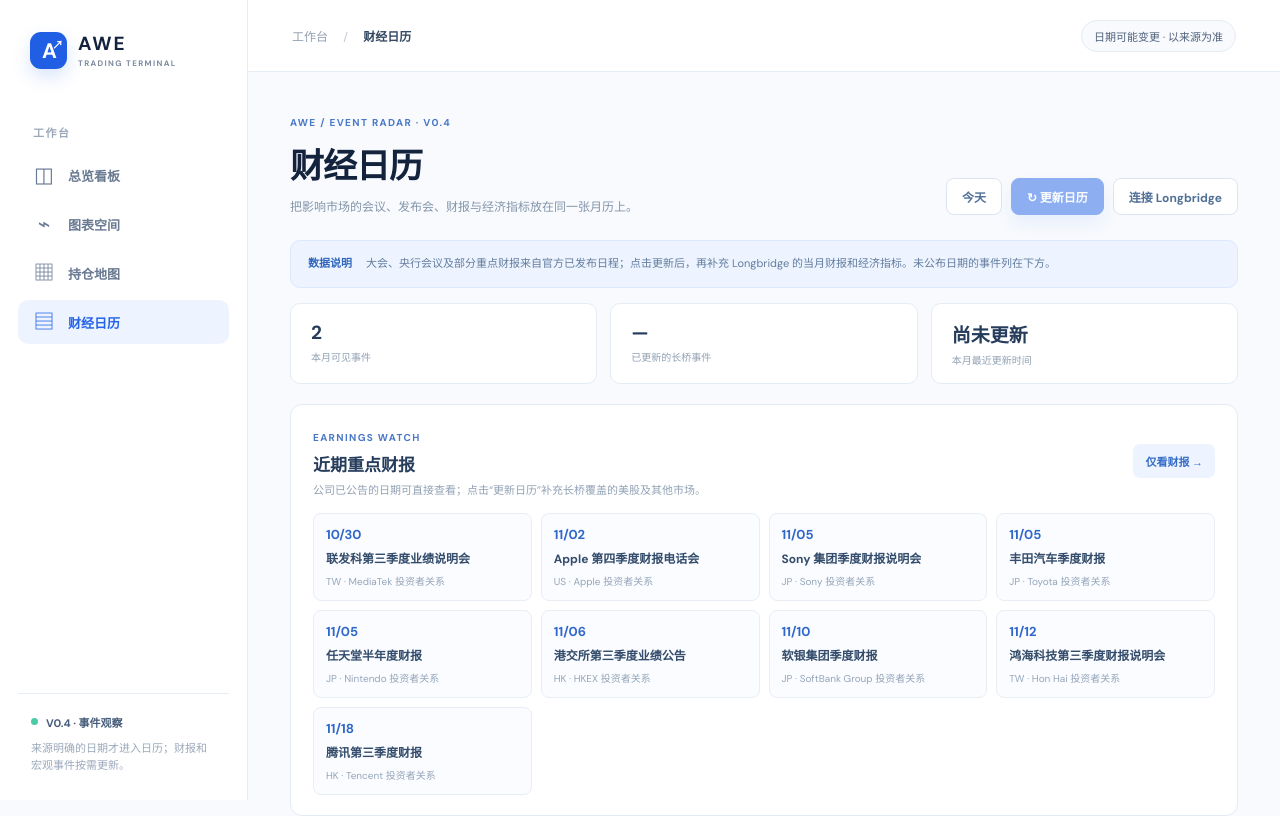
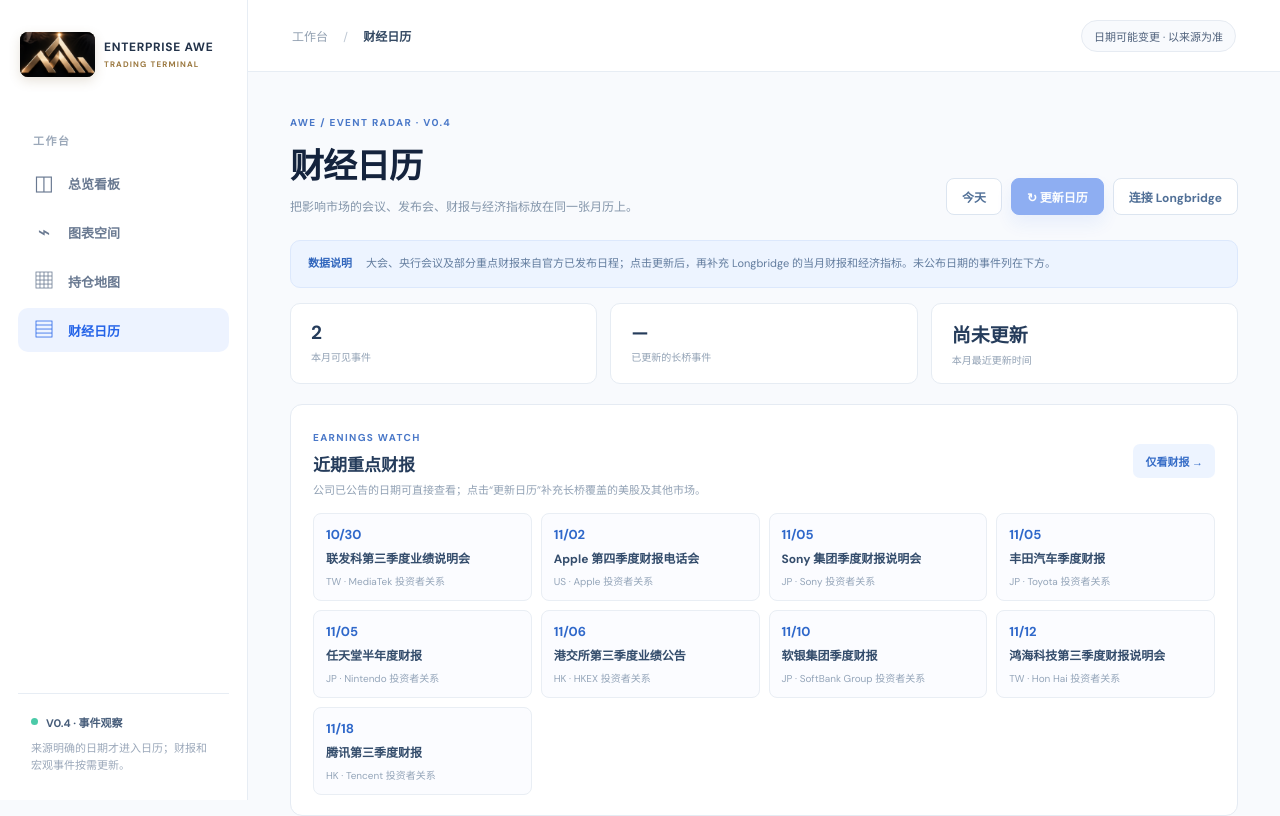
Before and after one commit to u17kill/Enterprise-AWE-Trading-terminal, a Next.js app: page /calendar in a window 1280 px wide. Shown: the top 816 px of the page. Built offline with nearby package versions, Linux system fonts and the light colour scheme.

Commit message:
Apply Enterprise AWE brand across terminal

```diff
--- /dev/null
+++ b/src/app/brand.css
@@ -0,0 +1,8 @@
+.brand{gap:9px;padding-left:2px;padding-right:2px;min-width:0}
+.brand-emblem{position:relative;display:block;flex:0 0 75px;width:75px;height:45px;overflow:hidden;border-radius:8px;background:#100f10;box-shadow:0 4px 12px #82653b30,inset 0 0 0 1px #d6b17155}
+.brand-emblem img{position:absolute;display:block;width:120px;height:auto;max-width:none;left:-23px;top:-5px}
+.brand-wordmark{display:flex;flex-direction:column;justify-content:center;min-width:0}
+.brand-wordmark strong{color:#23334a;font-size:12px;font-weight:800;letter-spacing:.7px;line-height:1.2;text-transform:uppercase;white-space:nowrap}
+.brand-wordmark small{color:#9b783f;font-size:8px;font-weight:700;letter-spacing:1.15px;line-height:1.25;margin-top:5px;text-transform:uppercase;white-space:nowrap}
+@media(min-width:721px) and (max-width:1200px){.sidebar .brand{gap:7px}.sidebar .brand-emblem{flex-basis:58px;width:58px;height:36px}.sidebar .brand-emblem img{width:94px;left:-18px;top:-4px}.sidebar .brand-wordmark strong{font-size:10px;letter-spacing:.35px}.sidebar .brand-wordmark small{font-size:7px;letter-spacing:.65px}}
+@media(max-width:600px){.workspace-topbar .brand-wordmark{display:none}.workspace-topbar .brand-emblem{flex-basis:67px;width:67px;height:40px}.workspace-topbar .brand-emblem img{width:108px;left:-21px;top:-4px}}
--- a/src/app/layout.tsx
+++ b/src/app/layout.tsx
@@ -2,9 +2,10 @@
 import "./globals.css";
 import "./chart-workspace.css";
 import "./financial-calendar.css";
+import "./brand.css";
 
 export const metadata: Metadata = {
-  title: "AWE Trading Terminal",
+  title: "Enterprise AWE Trading Terminal",
   description: "A clean market overview and chart workspace for your watchlist.",
 };
 
--- /dev/null
+++ b/src/components/brand.tsx
@@ -0,0 +1,9 @@
+import Image from "next/image";
+import Link from "next/link";
+
+export function Brand() {
+  return <Link className="brand" href="/" aria-label="Enterprise AWE Trading Terminal，返回总览看板">
+    <span className="brand-emblem"><Image src="/enterprise-awe-logo.png" alt="" width={317} height={206} priority /></span>
+    <span className="brand-wordmark"><strong>Enterprise AWE</strong><small>Trading Terminal</small></span>
+  </Link>;
+}
--- a/src/components/chart-workspace.tsx
+++ b/src/components/chart-workspace.tsx
@@ -9,6 +9,7 @@
 import { atr, bollinger, macd, rsi } from "../lib/indicators";
 import { IndicatorPane } from "./indicator-pane";
 import { MarketRefreshControl } from "./market-refresh-control";
+import { Brand } from "./brand";
 import { useLongbridgeMarket } from "../lib/use-longbridge-market";
 
 type Point = { index: number; price: number };
@@ -185,7 +186,7 @@
     : null;
 
   return <div className="workspace-shell">
-    <header className="workspace-topbar"><Link className="brand" href="/"><span className="brand-mark">A<span>↗</span></span><span><strong>AWE</strong><small>TRADING TERMINAL</small></span></Link><MarketRefreshControl connected={market.connected} checking={market.checking} refreshing={market.refreshing} returnPath={`/chart/${symbol.id}`} onRefresh={() => market.refresh([symbol.id], symbol.id)} /><div className="workspace-links"><Link className="workspace-back" href="/calendar">财经日历</Link><Link className="workspace-back" href="/">← 返回总览看板</Link></div></header>
+    <header className="workspace-topbar"><Brand /><MarketRefreshControl connected={market.connected} checking={market.checking} refreshing={market.refreshing} returnPath={`/chart/${symbol.id}`} onRefresh={() => market.refresh([symbol.id], symbol.id)} /><div className="workspace-links"><Link className="workspace-back" href="/calendar">财经日历</Link><Link className="workspace-back" href="/">← 返回总览看板</Link></div></header>
     <main className="workspace-main chart-workspace-main">
        <div className="workspace-intro"><div><span className="section-eyebrow">CHART WORKSPACE / {symbol.id}</span><h1>{symbol.name} <span className="asset-symbol">{symbol.id}</span></h1><p>{symbol.englishName} · {symbol.category}</p></div><span className="workspace-demo">ⓘ {liveCandles ? symbol.id === "US10Y" ? "美国财政部日度数据" : symbol.id === "BTCUSD" ? "Coinbase BTC/USD" : "Longbridge 按需更新" : showSample ? "演示数据 · 非实时行情" : "等待真实数据"}</span></div>
       {market.error && <p className="market-feedback error" role="alert">{market.error}</p>}
--- a/src/components/dashboard.tsx
+++ b/src/components/dashboard.tsx
@@ -11,6 +11,7 @@
 import { CUSTOM_SYMBOLS_KEY, loadCustomSymbols, saveCustomSymbol } from "../lib/custom-symbols";
 import { toLongbridgeSymbol } from "../lib/longbridge-data";
 import { FiveLightsPanel } from "./five-lights-panel";
+import { Brand } from "./brand";
 
 const SOURCE_NOTES: Record<string, string> = {
   XAUUSD: "黄金现货参考价暂不可用", US10Y: "美国财政部日度收益率暂不可用",
@@ -128,7 +129,7 @@
   return (
     <div className="app-shell">
       <aside className="sidebar">
-        <Link className="brand" href="/"><span className="brand-mark">A<span>↗</span></span><span><strong>AWE</strong><small>TRADING TERMINAL</small></span></Link>
+        <Brand />
         <div className="sidebar-label">工作台</div>
         <nav aria-label="主导航"><Link className="nav-item active" href="/"><span className="nav-glyph">◫</span>总览看板</Link><Link className="nav-item" href={`/chart/${watchlist.macro[0] ?? watchlist.stocks[0] ?? "SPX"}`}><span className="nav-glyph">⌁</span>图表空间</Link><Link className="nav-item" href="/portfolio"><span className="nav-glyph">▦</span>持仓地图</Link><Link className="nav-item" href="/calendar"><span className="nav-glyph">▤</span>财经日历</Link></nav>
         <div className="sidebar-bottom"><div className="sidebar-note"><span className="note-dot" />V1.3 · 按需更新</div><p>自选资产和五灯判断保存在此浏览器中。</p></div>
@@ -150,7 +151,7 @@
 
           <AssetSection title="宏观资产" eyebrow="01 / MACRO MARKETS" description="跟踪影响市场方向的关键资产" ids={watchlist.macro} group="macro" customSymbols={customSymbols} onRemove={(id) => updateWatchlist(removeSymbol(watchlist, id))} onAdd={openSearch} quotes={market.result?.quotes ?? {}} trends={market.result?.trendsBySymbol ?? {}} refreshed={Boolean(market.result)} />
           <AssetSection title="个股观察" eyebrow="02 / EQUITIES" description="将值得持续研究的公司放在眼前" ids={watchlist.stocks} group="stocks" customSymbols={customSymbols} onRemove={(id) => updateWatchlist(removeSymbol(watchlist, id))} onAdd={openSearch} quotes={market.result?.quotes ?? {}} trends={market.result?.trendsBySymbol ?? {}} refreshed={Boolean(market.result)} />
-          <footer className="page-footer">AWE Trading Terminal <span>·</span> V1.3 Preview</footer>
+          <footer className="page-footer">Enterprise AWE Trading Terminal <span>·</span> V1.3 Preview</footer>
         </div>
       </main>
 
--- a/src/components/financial-calendar.tsx
+++ b/src/components/financial-calendar.tsx
@@ -3,6 +3,7 @@
 import Link from "next/link";
 import { useEffect, useMemo, useState, useSyncExternalStore } from "react";
 import { CURATED_EVENTS, DATE_PENDING, eventsOnDate, mergeCalendarEvents, monthCells, type CalendarCategory, type CalendarEvent } from "../lib/financial-calendar";
+import { Brand } from "./brand";
 
 const LABELS: Record<CalendarCategory, string> = { industry: "产业展会", summit: "国际峰会", company: "科技发布", earnings: "重点财报", "central-bank": "央行会议", macro: "经济指标" };
 const CATEGORIES = Object.keys(LABELS) as CalendarCategory[];
@@ -58,7 +59,7 @@
 
   return <div className="app-shell calendar-shell">
     <aside className="sidebar">
-      <Link className="brand" href="/"><span className="brand-mark">A<span>↗</span></span><span><strong>AWE</strong><small>TRADING TERMINAL</small></span></Link>
+      <Brand />
       <div className="sidebar-label">工作台</div>
       <nav aria-label="主导航"><Link className="nav-item" href="/"><span className="nav-glyph">◫</span>总览看板</Link><Link className="nav-item" href="/chart/SPX"><span className="nav-glyph">⌁</span>图表空间</Link><Link className="nav-item" href="/portfolio"><span className="nav-glyph">▦</span>持仓地图</Link><Link className="nav-item active" href="/calendar" aria-current="page"><span className="nav-glyph">▤</span>财经日历</Link></nav>
       <div className="sidebar-bottom"><div className="sidebar-note"><span className="note-dot" />V0.4 · 事件观察</div><p>来源明确的日期才进入日历；财报和宏观事件按需更新。</p></div>
--- a/src/components/portfolio-map.tsx
+++ b/src/components/portfolio-map.tsx
@@ -5,6 +5,7 @@
 import { DEFAULT_MATRIX, loadMatrix, MATRIX_KEY, validateMatrixBackup, type MatrixColumn, type MatrixGroup, type MatrixItem, type MatrixRegion, type PortfolioMatrix, type TileStatus } from "../lib/portfolio-matrix";
 import { PORTFOLIO_KEY } from "../lib/portfolio-map";
 import "../app/portfolio-map.css";
+import { Brand } from "./brand";
 
 type Editor =
   | { kind: "item"; value: MatrixItem; fresh: boolean }
@@ -115,7 +116,7 @@
   if (!mounted) return <div className="portfolio-shell" aria-label="正在读取本地持仓" />;
   return <div className="portfolio-shell">
     <aside className="sidebar">
-      <Link className="brand" href="/"><span className="brand-mark">A<span>↗</span></span><span><strong>AWE</strong><small>TRADING TERMINAL</small></span></Link>
+      <Brand />
       <div className="sidebar-label">工作台</div>
       <nav aria-label="主导航"><Link className="nav-item" href="/"><span className="nav-glyph">◫</span>总览看板</Link><Link className="nav-item" href="/chart/SPX"><span className="nav-glyph">⌁</span>图表空间</Link><Link className="nav-item active" href="/portfolio"><span className="nav-glyph">▦</span>持仓地图</Link><Link className="nav-item" href="/calendar"><span className="nav-glyph">▤</span>财经日历</Link></nav>
       <div className="sidebar-bottom"><div className="sidebar-note"><span className="note-dot" />V0.3 · 持仓矩阵</div><p>地图只保存在这个浏览器中，请定期导出备份。</p></div>
--- a/src/lib/longbridge-mcp.ts
+++ b/src/lib/longbridge-mcp.ts
@@ -22,7 +22,7 @@
 
   constructor(origin: string) {
     this.redirectUrl = `${origin}/api/longbridge/callback`;
-    this.clientMetadata = { client_name: "AWE Trading Terminal", redirect_uris: [this.redirectUrl] };
+    this.clientMetadata = { client_name: "Enterprise AWE Trading Terminal", redirect_uris: [this.redirectUrl] };
   }
   state() { this.expectedState = randomUUID(); return this.expectedState; }
   clientInformation() { return this.registration; }
```
Also changed, not shown: public/enterprise-awe-logo.png (added), 4 other files (tests, documents, lock files or other folders).
